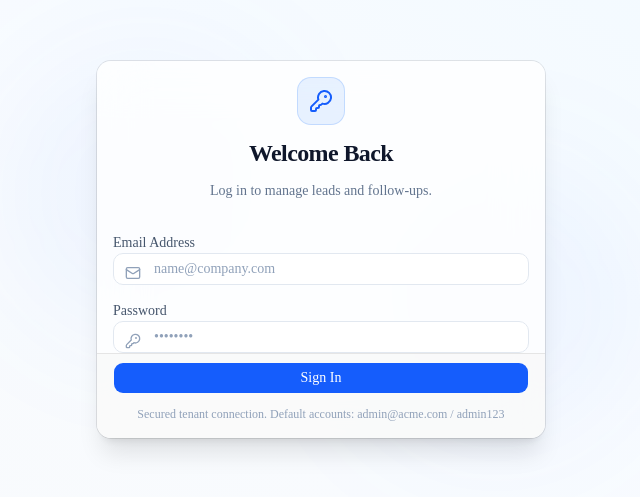
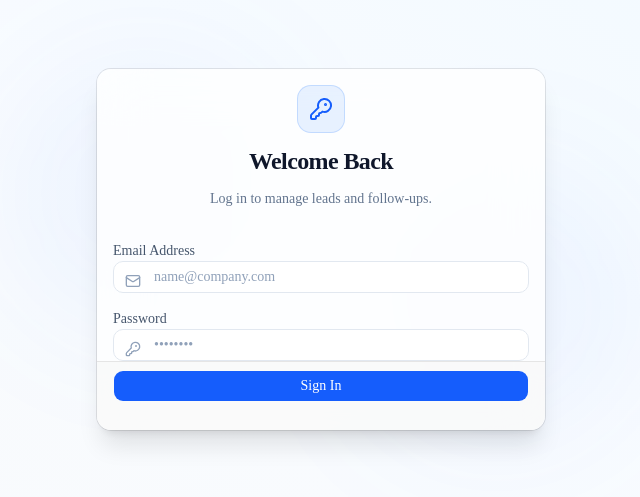
Before and after one commit to paramjeetflymediatech-jpg/crm, a Next.js app: page /login in a window 1280 px wide. Shown: the part 151-648 px from the top of the page, without its empty margins (319-959 px from the left). Built offline with nearby package versions, Linux system fonts and the light colour scheme.

Commit message:
remove cred

```diff
--- a/src/app/(auth)/login/page.jsx
+++ b/src/app/(auth)/login/page.jsx
@@ -128,7 +128,7 @@ export default function LoginPage() {
               )}
             </Button>
             <div className="text-center text-xs text-slate-400">
-              Secured tenant connection. Default accounts: admin@acme.com / admin123
+
             </div>
           </CardFooter>
         </form>
```
